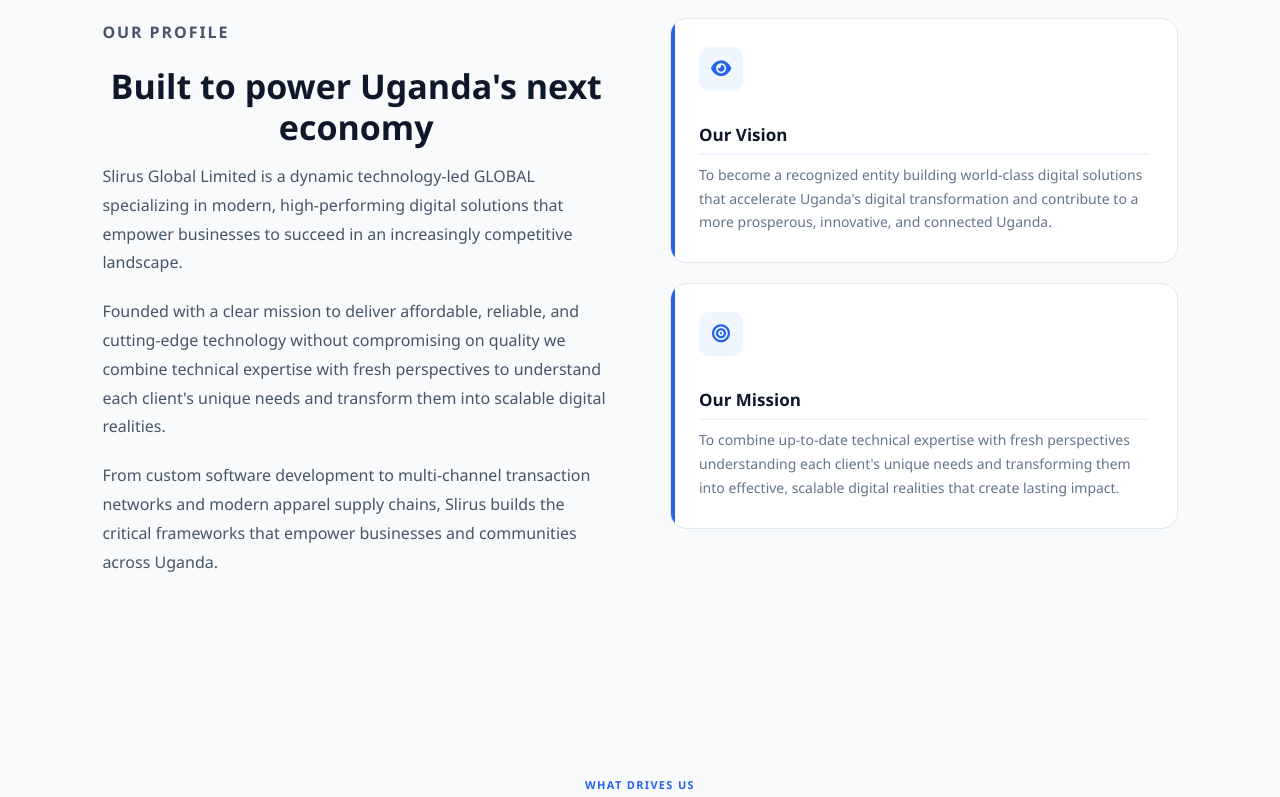
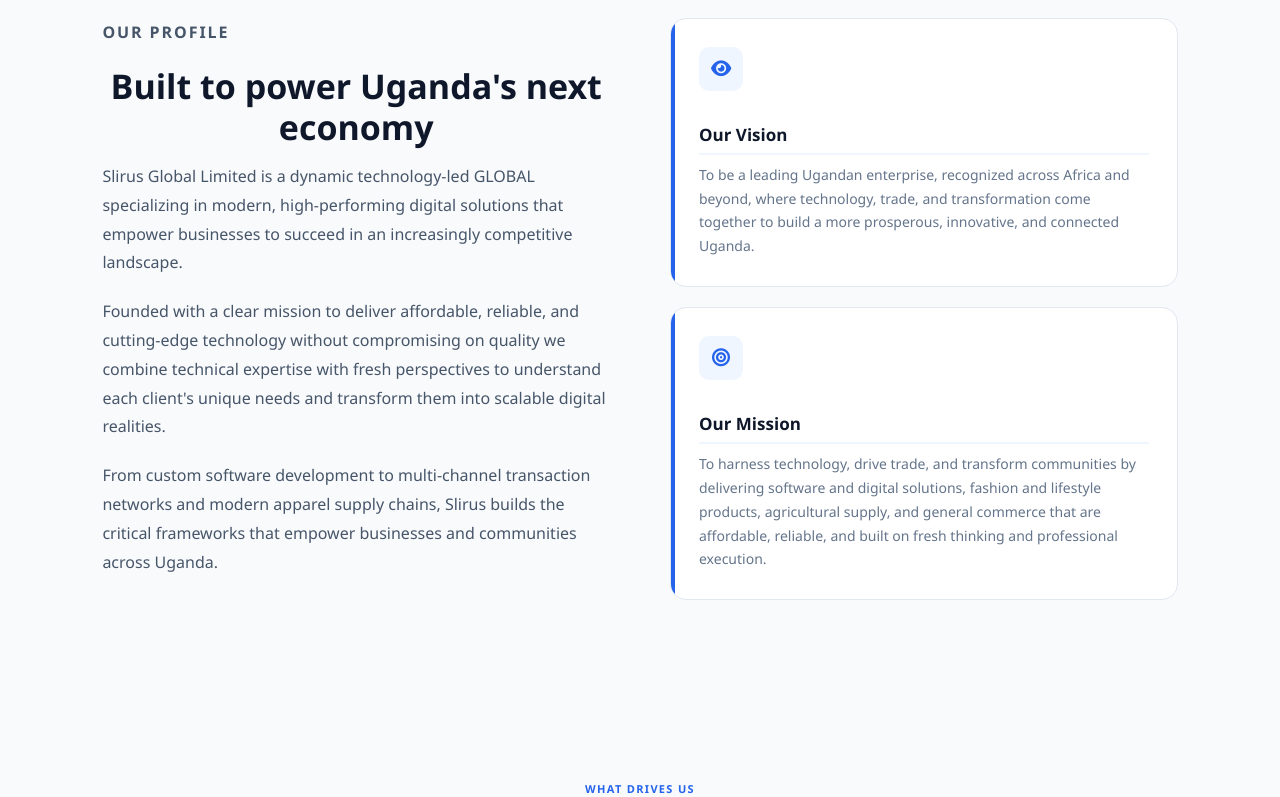
Before and after one commit to Kaayamosesawal/app, a React (Vite) app: page /about in a window 1280 px wide. Shown: the part 631-1428 px from the top of the page. Built offline with nearby package versions, Linux system fonts and the light colour scheme; no server answers.

Commit message:
update in About.jsx

```diff
--- a/src/pages/About.jsx
+++ b/src/pages/About.jsx
@@ -371,12 +371,12 @@
             <div className="vm-card">
               <div className="vm-card-icon"><i className="fas fa-eye"></i></div>
               <h3>Our Vision</h3>
-              <p>To become a recognized entity building world-class digital solutions that accelerate Uganda's digital transformation and contribute to a more prosperous, innovative, and connected Uganda.</p>
+              <p>To be a leading Ugandan enterprise, recognized across Africa and beyond, where technology, trade, and transformation come together to build a more prosperous, innovative, and connected Uganda.</p>
             </div>
             <div className="vm-card">
               <div className="vm-card-icon"><i className="fas fa-bullseye"></i></div>
               <h3>Our Mission</h3>
-              <p>To combine up-to-date technical expertise with fresh perspectives understanding each client's unique needs and transforming them into effective, scalable digital realities that create lasting impact.</p>
+              <p>To harness technology, drive trade, and transform communities by delivering software and digital solutions, fashion and lifestyle products, agricultural supply, and general commerce that are affordable, reliable, and built on fresh thinking and professional execution.</p>
             </div>
           </div>
         </div>
```
Also changed, not shown: 4 other files (tests, documents, lock files or other folders).
